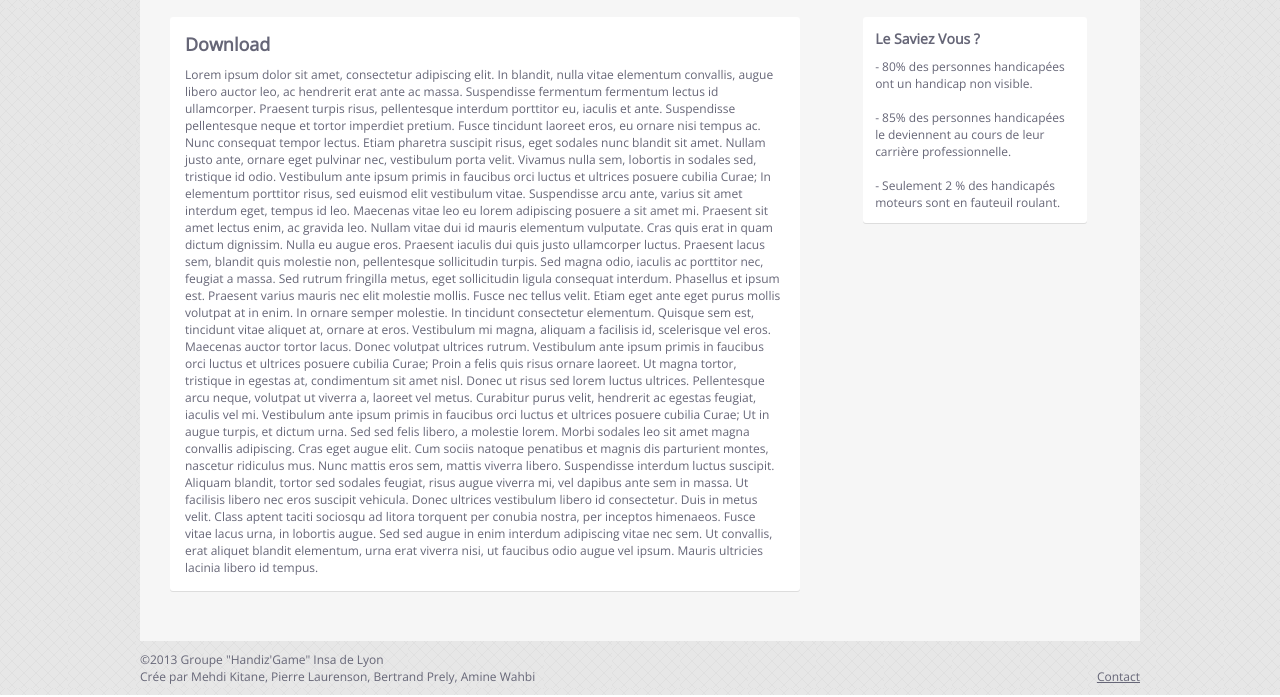
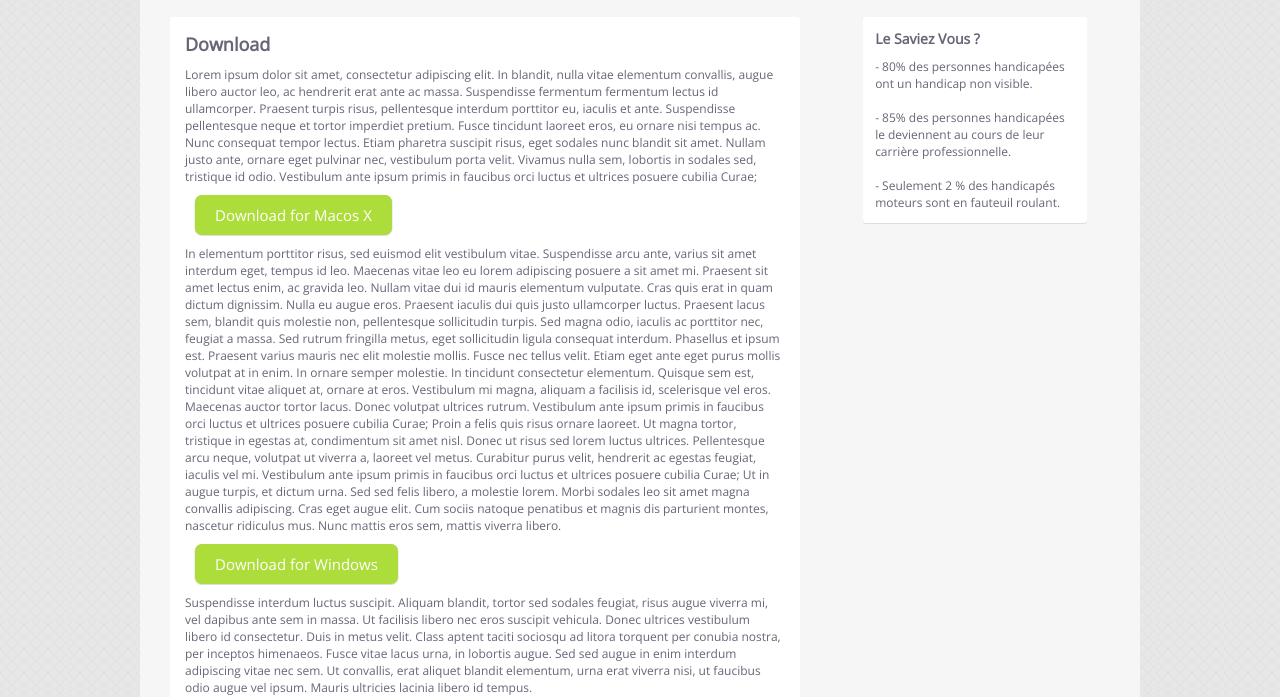
Before and after one commit to mkitane/HandizGame, a plain HTML site: page SiteInfo/download.html in a window 1280 px wide. Shown: the part 128-825 px from the top of the page. Drawn offline with nearby package versions, Linux system fonts and the light colour scheme.

Commit message:
maj site web

```diff
--- a/SiteInfo/download.html
+++ b/SiteInfo/download.html
@@ -39,14 +39,29 @@
 
                                Lorem ipsum dolor sit amet, consectetur adipiscing elit. In blandit, nulla vitae elementum convallis, augue libero auctor leo, ac hendrerit erat ante ac massa. Suspendisse fermentum fermentum lectus id ullamcorper. Praesent turpis risus, pellentesque interdum porttitor eu, iaculis et ante. Suspendisse pellentesque neque et tortor imperdiet pretium. Fusce tincidunt laoreet eros, eu ornare nisi tempus ac. Nunc consequat tempor lectus. Etiam pharetra suscipit risus, eget sodales nunc blandit sit amet. Nullam justo ante, ornare eget pulvinar nec, vestibulum porta velit. Vivamus nulla sem, lobortis in sodales sed, tristique id odio. Vestibulum ante ipsum primis in faucibus orci luctus et ultrices posuere cubilia Curae;
 
+
+<br />
+<a href="download.html" class="boutondl">Download for Macos X</a>
+<br />
+
 In elementum porttitor risus, sed euismod elit vestibulum vitae. Suspendisse arcu ante, varius sit amet interdum eget, tempus id leo. Maecenas vitae leo eu lorem adipiscing posuere a sit amet mi. Praesent sit amet lectus enim, ac gravida leo. Nullam vitae dui id mauris elementum vulputate. Cras quis erat in quam dictum dignissim. Nulla eu augue eros. Praesent iaculis dui quis justo ullamcorper luctus. Praesent lacus sem, blandit quis molestie non, pellentesque sollicitudin turpis. Sed magna odio, iaculis ac porttitor nec, feugiat a massa. Sed rutrum fringilla metus, eget sollicitudin ligula consequat interdum. Phasellus et ipsum est.
 
 Praesent varius mauris nec elit molestie mollis. Fusce nec tellus velit. Etiam eget ante eget purus mollis volutpat at in enim. In ornare semper molestie. In tincidunt consectetur elementum. Quisque sem est, tincidunt vitae aliquet at, ornare at eros. Vestibulum mi magna, aliquam a facilisis id, scelerisque vel eros. Maecenas auctor tortor lacus. Donec volutpat ultrices rutrum.
 
 Vestibulum ante ipsum primis in faucibus orci luctus et ultrices posuere cubilia Curae; Proin a felis quis risus ornare laoreet. Ut magna tortor, tristique in egestas at, condimentum sit amet nisl. Donec ut risus sed lorem luctus ultrices. Pellentesque arcu neque, volutpat ut viverra a, laoreet vel metus. Curabitur purus velit, hendrerit ac egestas feugiat, iaculis vel mi. Vestibulum ante ipsum primis in faucibus orci luctus et ultrices posuere cubilia Curae; Ut in augue turpis, et dictum urna. Sed sed felis libero, a molestie lorem. Morbi sodales leo sit amet magna convallis adipiscing. Cras eget augue elit. Cum sociis natoque penatibus et magnis dis parturient montes, nascetur ridiculus mus. Nunc mattis eros sem, mattis viverra libero.
 
+
+
+<br />
+<a href="download.html" class="boutondl">Download for Windows</a>
+<br />
 Suspendisse interdum luctus suscipit. Aliquam blandit, tortor sed sodales feugiat, risus augue viverra mi, vel dapibus ante sem in massa. Ut facilisis libero nec eros suscipit vehicula. Donec ultrices vestibulum libero id consectetur. Duis in metus velit. Class aptent taciti sociosqu ad litora torquent per conubia nostra, per inceptos himenaeos. Fusce vitae lacus urna, in lobortis augue. Sed sed augue in enim interdum adipiscing vitae nec sem. Ut convallis, erat aliquet blandit elementum, urna erat viverra nisi, ut faucibus odio augue vel ipsum. Mauris ultricies lacinia libero id tempus.
 
+
+
+<br />
+<a href="download.html" class="boutondl">Download for Linux</a>
+<br />
 
 
  				 </div>
--- a/SiteInfo/style.css
+++ b/SiteInfo/style.css
@@ -163,3 +163,30 @@ footer .contact
 	float: right ;
 	color:#667;
 }
+
+
+
+
+/**Relatif à la classe DL*/
+.boutondl
+{
+	display:inline-block;
+	background-color: #addd3a;
+
+	border-radius: 7px;
+	box-shadow:  0 0.5px 0px 0.5px #dddddd;
+
+
+
+	color: #fff;
+	text-decoration:none;
+	margin: 10px;
+
+	font-size: 15px;
+	padding: 10px 20px;
+
+}
+
+.boutondl:hover {
+	background-color: #a0cd34;
+}
```
